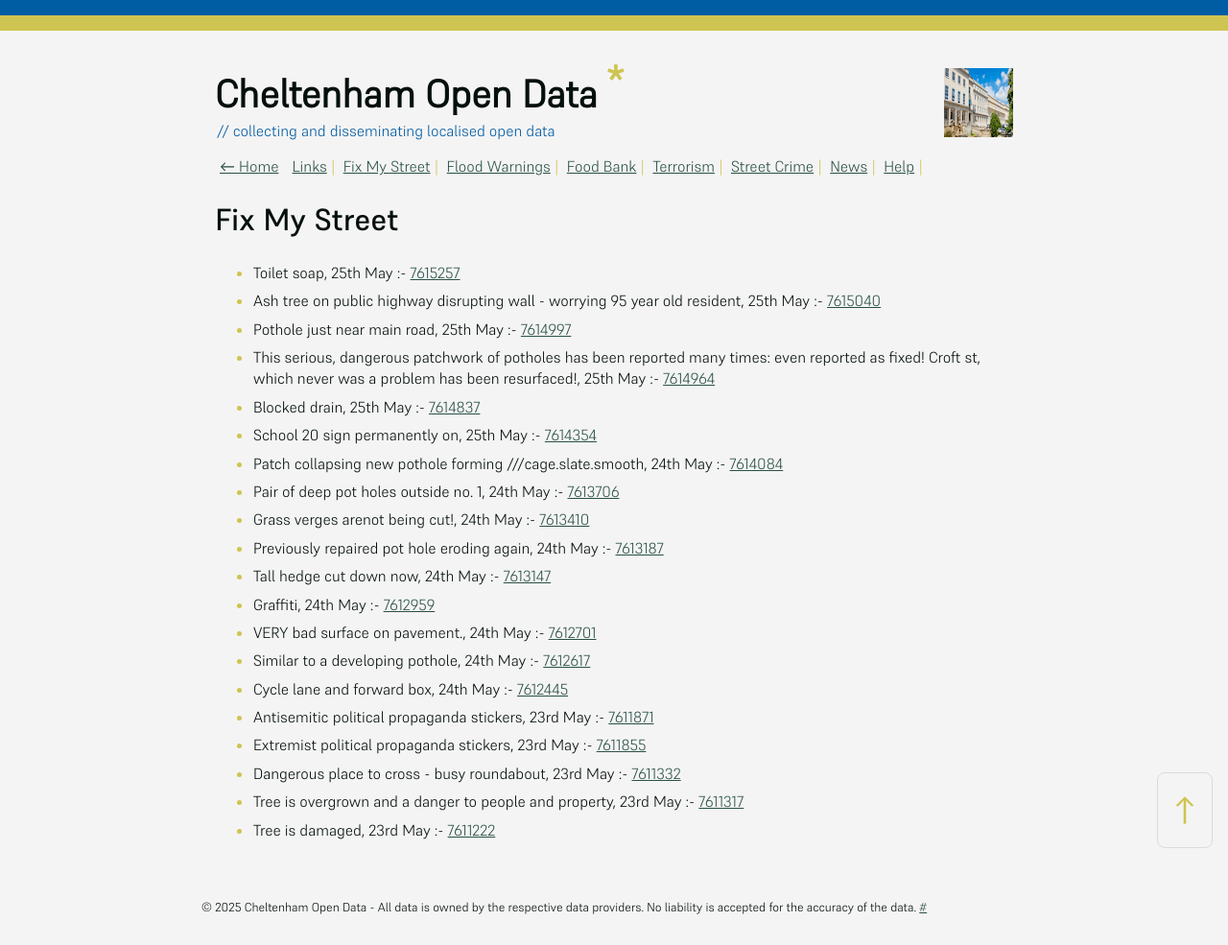
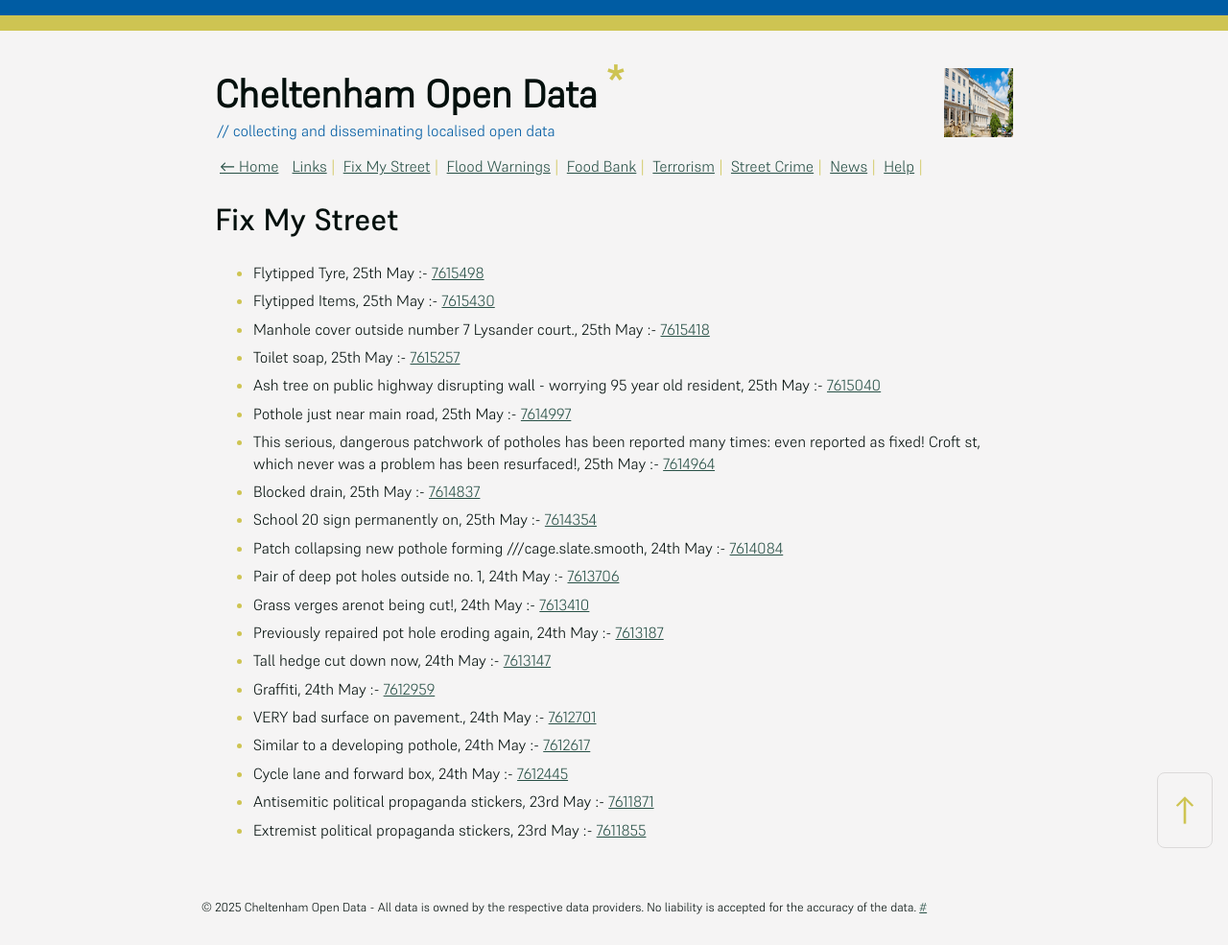
Before and after one commit to mat-0/cheltenham-open-data, a Jekyll site: the page built from _pages/fix-my-street.md, in a window 1280 px wide. Shown: the whole page at 96% size. Built offline with Jekyll 4.4.1, drawn with Linux system fonts in a browser that asks for light colours.

Commit message:
Updated 2025-05-25 11:58:08

```diff
--- a/_pages/fix-my-street.md
+++ b/_pages/fix-my-street.md
@@ -9,6 +9,9 @@ permalink: /fix-my-street
 
 <!-- fix_marker starts -->
 
+- Flytipped Tyre, 25th May :- [7615498](https://www.fixmystreet.com/report/7615498)
+- Flytipped Items, 25th May :- [7615430](https://www.fixmystreet.com/report/7615430)
+- Manhole cover outside number 7 Lysander court., 25th May :- [7615418](https://www.fixmystreet.com/report/7615418)
 - Toilet soap, 25th May :- [7615257](https://www.fixmystreet.com/report/7615257)
 - Ash tree on public highway disrupting wall - worrying 95 year old resident, 25th May :- [7615040](https://www.fixmystreet.com/report/7615040)
 - Pothole just near main road, 25th May :- [7614997](https://www.fixmystreet.com/report/7614997)
@@ -26,8 +29,5 @@ permalink: /fix-my-street
 - Cycle lane and forward box, 24th May :- [7612445](https://www.fixmystreet.com/report/7612445)
 - Antisemitic political propaganda stickers, 23rd May :- [7611871](https://www.fixmystreet.com/report/7611871)
 - Extremist political propaganda stickers, 23rd May :- [7611855](https://www.fixmystreet.com/report/7611855)
-- Dangerous place to cross - busy roundabout, 23rd May :- [7611332](https://www.fixmystreet.com/report/7611332)
-- Tree is overgrown and a danger to people and property, 23rd May :- [7611317](https://www.fixmystreet.com/report/7611317)
-- Tree is damaged, 23rd May :- [7611222](https://www.fixmystreet.com/report/7611222)
 
 <!-- fix_marker ends -->
```
Also changed, not shown: _data/flood.json (+4 -25 lines), _pages/news.md (+8 -8 lines), index.md (+4 -4 lines).
